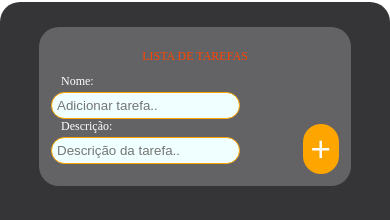
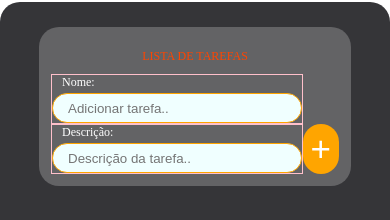
Before and after one commit to AlexSJ33/TodoList, a React (Vite) app: page / in a window 390 px wide. Shown: the part 130-350 px from the top of the page. Built offline with nearby package versions, Linux system fonts and the light colour scheme; no server answers; the database is empty.

Commit message:
estilização

```diff
--- a/src/components/styles.css
+++ b/src/components/styles.css
@@ -53,7 +53,14 @@
     padding-bottom: 3px;
 
   }
-  input {
+
+  .form_inputs label {
+    border: 1px solid pink;
+    width: 100%;
+    max-width: 500px;
+  }
+   .form_inputs input {
+    width: 100%;
     height: 30px;
     border: 1px solid orange;
     border-radius: 20px;
@@ -212,19 +219,6 @@
         font-size: 75%;
 
       }
-      .labelInput {
-        width: 350px;
-      }
-      input {
-        width: 100%;
-        height: 60%;
-        padding: 5px;
-      }
+
 
   }
-
-  @media (max-width: 580px) {
-      .labelInput {
-        width: 75%;
-      }
-  }
```
